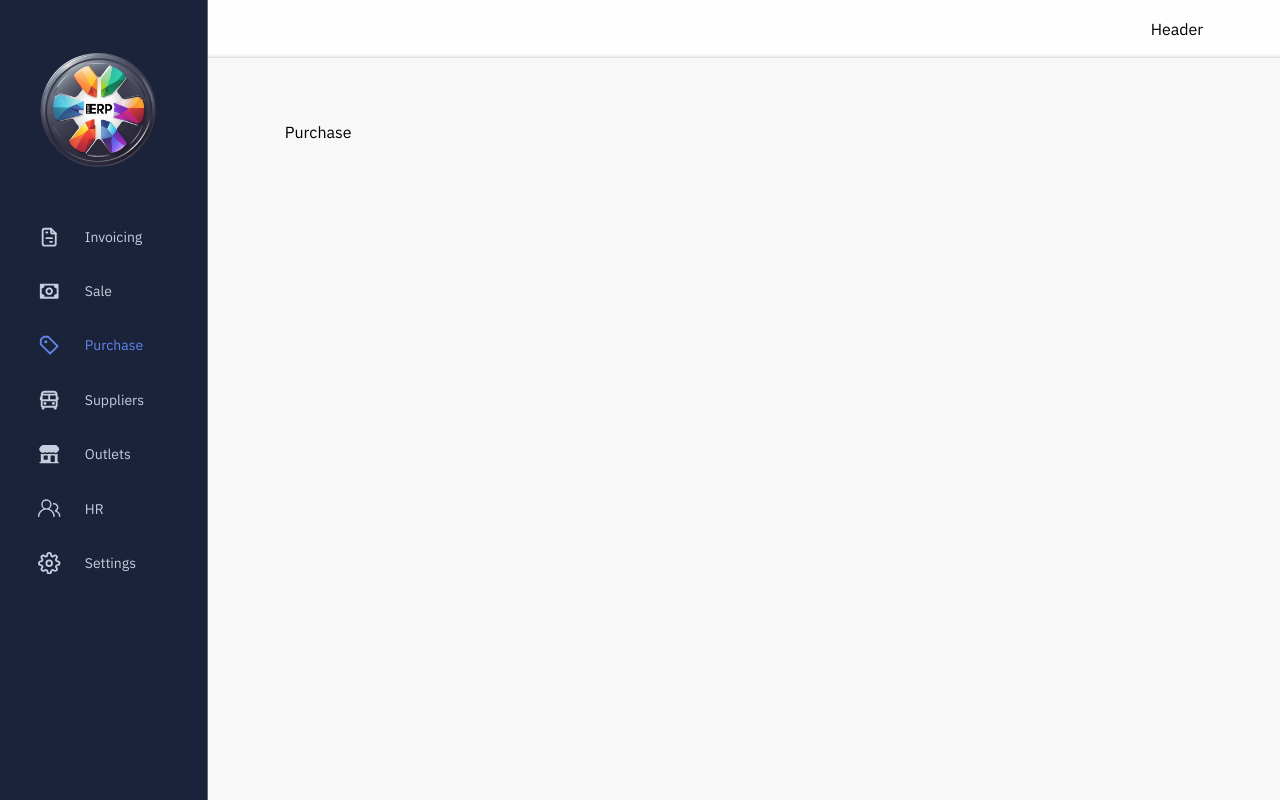
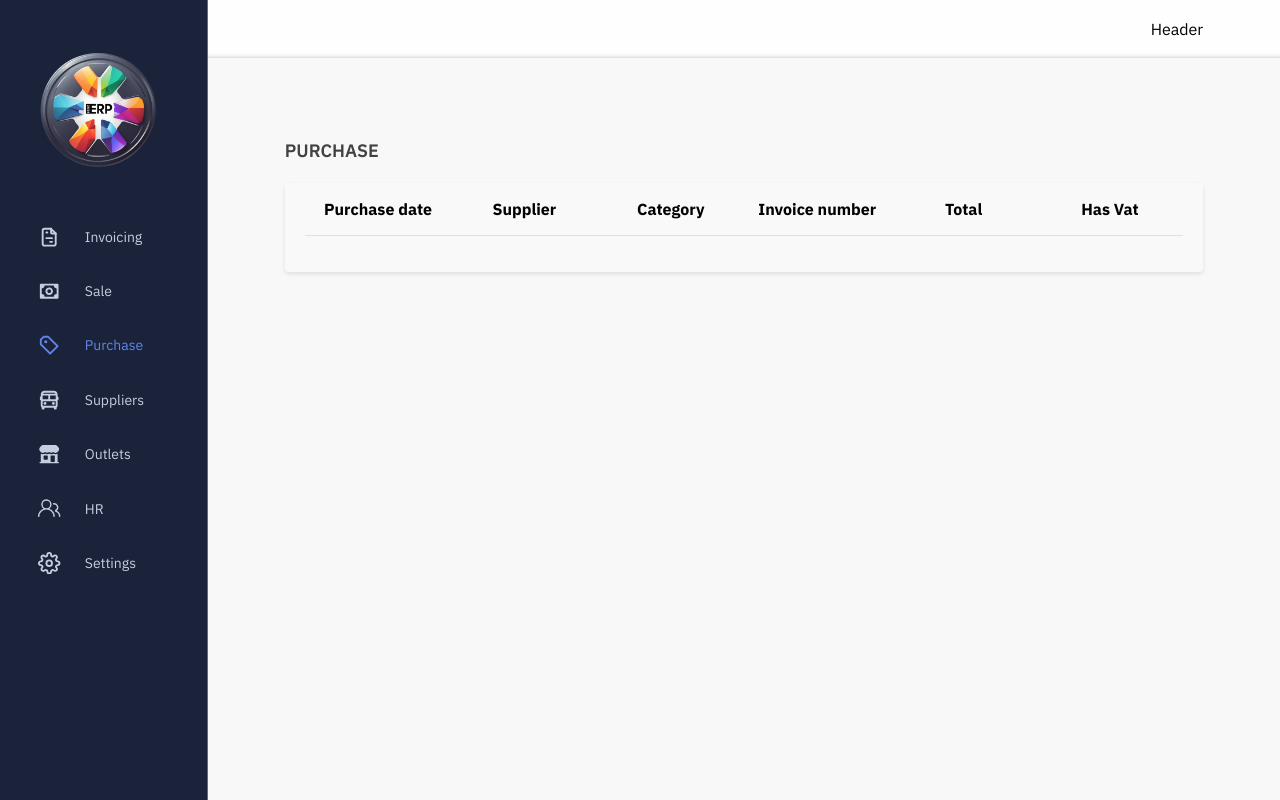
Before and after one commit to sasholilov/rendERP, a React (Vite) app: page /purchase in a window 1280 px wide. Built offline with nearby package versions, Linux system fonts and the light colour scheme.

Commit message:
created purchase table. and starting implementing

```diff
--- a/src/App.jsx
+++ b/src/App.jsx
@@ -6,7 +6,7 @@ import AppLayout from "./ui/AppLayout";
 import Dashboard from "./pages/Dashboard";
 import Account from "./pages/Account";
 import Invoicing from "./pages/Invoicing";
-import Purchase from "./pages/Purchase";
+import PurchasePage from "./pages/PurchasePage";
 import Sale from "./pages/Sale";
 import Login from "./pages/Login";
 import PageNotFound from "./ui/PageNotFound";
@@ -35,7 +35,7 @@ function App() {
             <Route path="dashboard" element={<Dashboard />} />
             <Route path="account" element={<Account />} />
             <Route path="invoicing" element={<Invoicing />} />
-            <Route path="purchase" element={<Purchase />} />
+            <Route path="purchase" element={<PurchasePage />} />
             <Route path="sale" element={<Sale />} />
             <Route path="suppliers" element={<SuppliersPage />} />
             <Route path="outlets" element={<Outlets />} />
--- /dev/null
+++ b/src/features/purchase/Purchase.jsx
@@ -0,0 +1,23 @@
+import Table from "../../ui/Table";
+import TableHeader from "../../ui/TableHeader";
+import Title from "../../ui/Title";
+
+function Purchase() {
+  return (
+    <>
+      <Title>Purchase</Title>
+      <Table gridtemplatecolumns="1fr 1fr 1fr 1fr 1fr 1fr">
+        <TableHeader columns={6}>
+          <p>Purchase date</p>
+          <p>Supplier</p>
+          <p>Category</p>
+          <p>Invoice number</p>
+          <p>Total</p>
+          <p>Has Vat</p>
+        </TableHeader>
+      </Table>
+    </>
+  );
+}
+
+export default Purchase;
--- a/src/pages/Purchase.jsx
+++ /dev/null
@@ -1,5 +0,0 @@
-function Purchase() {
-  return <div>Purchase</div>;
-}
-
-export default Purchase;
--- /dev/null
+++ b/src/pages/PurchasePage.jsx
@@ -0,0 +1,6 @@
+import Purchase from "../features/purchase/Purchase";
+function PurchasePage() {
+  return <Purchase />;
+}
+
+export default PurchasePage;
```
